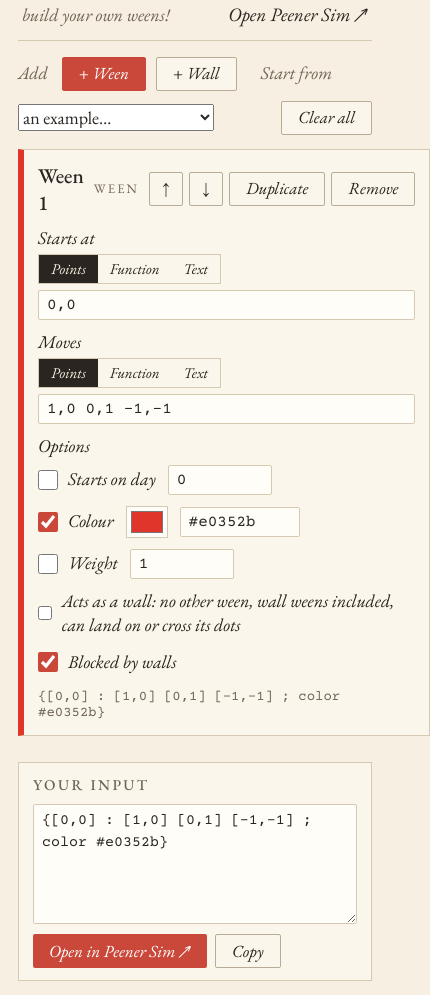
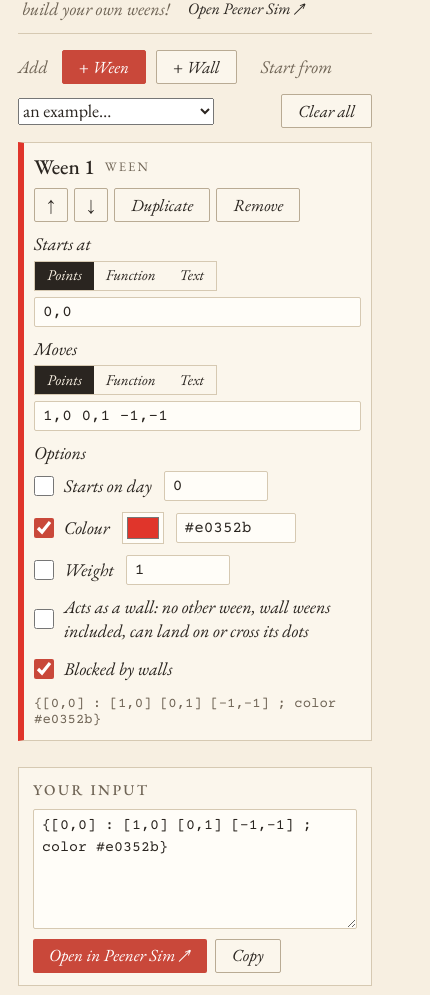
Before and after one commit to exalteddd/weener-sim, a plain HTML site: page peener/builder/index.html in a window 390 px wide. Shown: the part 56-1051 px from the top of the page, 430 px wide, since content can reach past the window. Drawn offline with nearby package versions, Linux system fonts and the light colour scheme.

Commit message:
Fix Peener Sim and the ween builder on phones
- Peener header: the two links get their own row under the title instead of
  overlapping it.
- The formula and its status line wrap instead of running off the screen.
- On phones the picture box takes the painting's own shape, so there is no
  empty band above and below the painting.
- Arrows (↗) use text presentation, so iOS no longer draws them as emoji
  buttons (Peener, the builder and Weener's header link).
- Builder: cards wrap their buttons and labels and stay inside the screen.

```diff
--- a/peener/builder/index.html
+++ b/peener/builder/index.html
@@ -45,14 +45,16 @@ button.main:hover { background: var(--red-deep); border-color: var(--red-deep);
 button.icon { width: 34px; padding: 0; font-style: normal; }
 
 #items { display: grid; gap: 14px; }
-.card { background: var(--field); border: 1px solid var(--rule); border-left: 6px solid var(--sw, #999); padding: 12px 14px 14px; display: grid; gap: 10px; }
-.card .top { display: flex; align-items: center; gap: 10px; }
+.card { background: var(--field); border: 1px solid var(--rule); border-left: 6px solid var(--sw, #999); padding: 12px 14px 14px; display: grid; grid-template-columns: minmax(0, 1fr); gap: 10px; min-width: 0; }
+.card .top { display: flex; flex-wrap: wrap; align-items: center; gap: 8px 10px; }
 .card .top h2 { margin: 0; font: 500 21px var(--serif); }
 .card .top .kind { font-size: 13px; letter-spacing: .16em; text-transform: uppercase; color: var(--ink-2); }
 .card .top .tools { margin-left: auto; display: flex; gap: 6px; }
 .row { display: grid; grid-template-columns: 9.5em minmax(0, 1fr); gap: 10px; align-items: start; }
 .row > .lbl { font-style: italic; padding-top: 6px; }
-@media (max-width: 560px) { .row { grid-template-columns: minmax(0, 1fr); gap: 4px; } .row > .lbl { padding-top: 0; } }
+@media (max-width: 560px) { .row { grid-template-columns: minmax(0, 1fr); gap: 4px; } .row > .lbl { padding-top: 0; }
+  header h1 { font-size: 21px; letter-spacing: .24em; } header .links { margin-left: 0; font-size: 16px; }
+  .card { padding: 10px 10px 12px; } .card .top .tools { margin-left: 0; } .fn input[type=text] { width: 8em; } }
 .modes { display: inline-flex; border: 1px solid var(--rule); margin-bottom: 6px; }
 .modes button { height: 28px; border: 0; border-radius: 0; font-size: 15px; padding: 0 12px; background: transparent; }
 .modes button.on { background: var(--ink); color: var(--paper); }
@@ -65,7 +67,8 @@ input[type=number] { width: 6.5em; }
 .fn input[type=number] { width: 5.5em; }
 .checks { display: grid; gap: 8px; }
 .check { display: flex; flex-wrap: wrap; align-items: center; gap: 8px 12px; min-height: 34px; }
-.check > label { display: inline-flex; align-items: center; gap: 10px; font-style: italic; cursor: pointer; }
+.check > label { display: inline-flex; align-items: center; gap: 10px; font-style: italic; cursor: pointer; min-width: 0; }
+.check > label input { flex: none; }
 input[type=checkbox] { accent-color: var(--red); width: 20px; height: 20px; margin: 0; }
 input[type=color] { width: 42px; height: 32px; padding: 0 2px; border: 1px solid var(--rule); background: #fffdf8; cursor: pointer; }
 .hex { width: 7.5em !important; }
@@ -90,7 +93,7 @@ aside { position: sticky; top: 10px; display: grid; gap: 14px; }
   <header>
     <h1>Ween Builder</h1>
     <span class="sub">build your own weens!</span>
-    <span class="links"><a href="../" target="_blank" rel="noopener">Open Peener Sim ↗</a></span>
+    <span class="links"><a href="../" target="_blank" rel="noopener">Open Peener Sim ↗&#xFE0E;</a></span>
   </header>
 
   <div class="cols">
@@ -117,7 +120,7 @@ aside { position: sticky; top: 10px; display: grid; gap: 14px; }
         <h3>Your input</h3>
         <textarea id="out" readonly spellcheck="false" aria-label="The input text for Peener Sim"></textarea>
         <div class="acts">
-          <a class="btn" id="open" href="../" target="_blank" rel="noopener">Open in Peener Sim ↗</a>
+          <a class="btn" id="open" href="../" target="_blank" rel="noopener">Open in Peener Sim ↗&#xFE0E;</a>
           <button type="button" id="copy">Copy</button>
         </div>
         <div class="err" id="outErr" hidden></div>
```
Also changed, not shown: index.html (+1 -1 lines), peener/index.html (+11 -2 lines).
